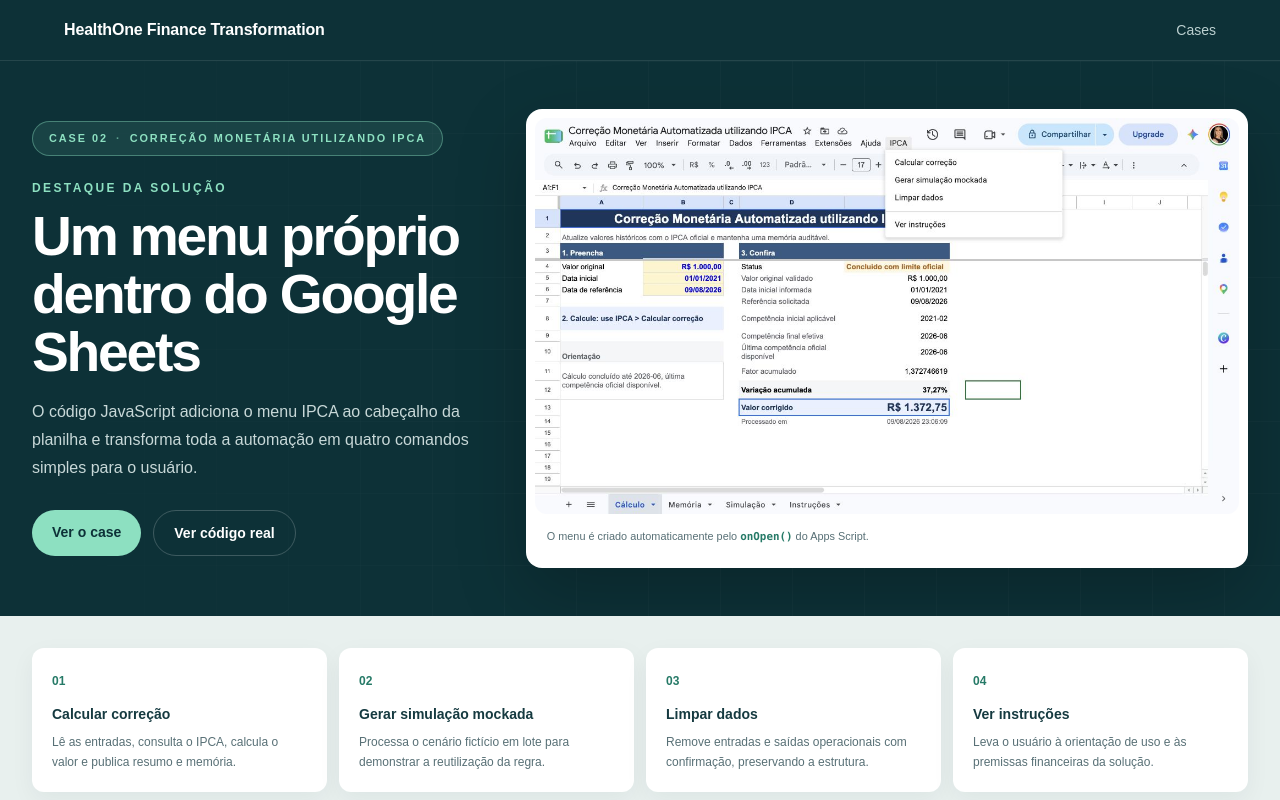
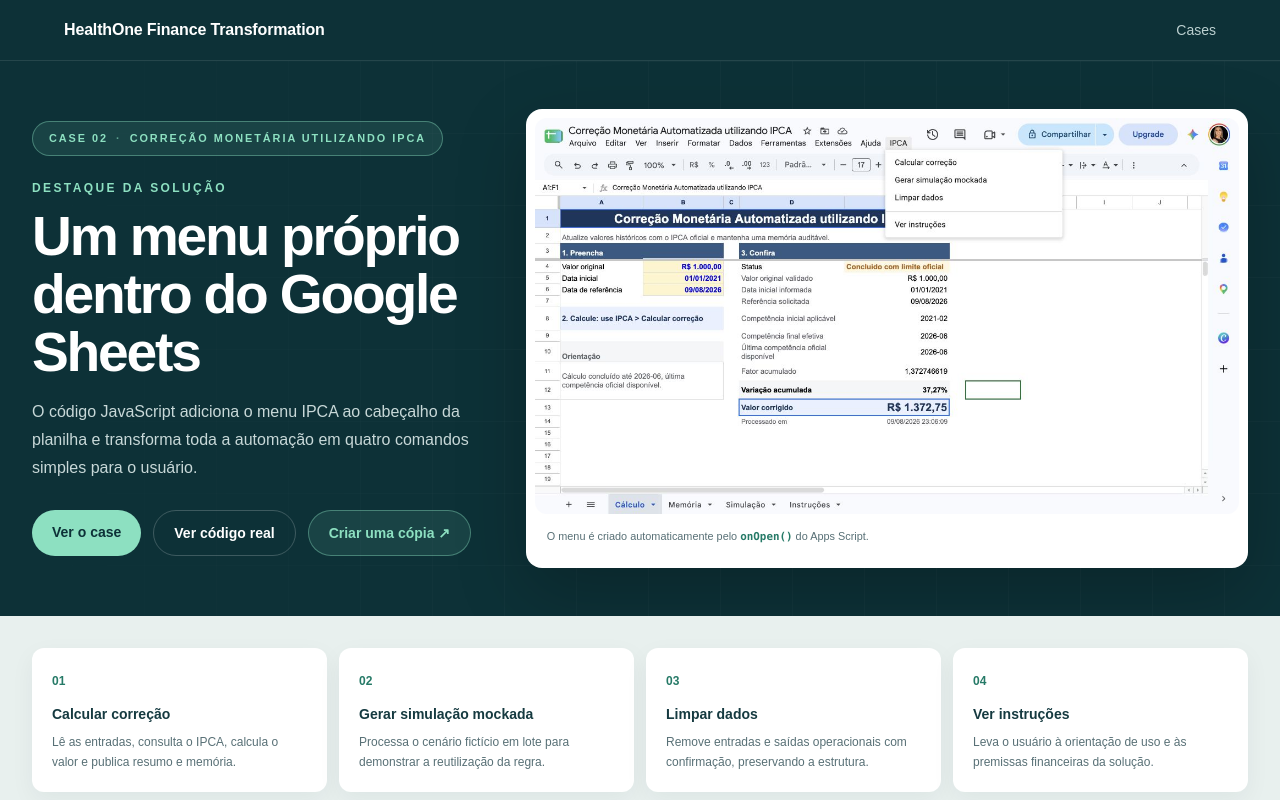
Before and after one commit to Anapaulaxavierr/healthone-finance-transformation, a Next.js app: page /cases/correcao-monetaria-ipca in a window 1280 px wide. Shown: the top 800 px of the page. Built offline with nearby package versions, Linux system fonts and the light colour scheme.

Commit message:
fix: restore IPCA sheet copy action

```diff
--- a/app/cases/correcao-monetaria-ipca/page.tsx
+++ b/app/cases/correcao-monetaria-ipca/page.tsx
@@ -388,6 +388,14 @@
               <div className="mt-7 flex flex-wrap gap-3">
                 <a href="#resumo-executivo" className="rounded-full bg-[#8de0c1] px-5 py-3 text-sm font-bold text-[#0d3137] transition hover:bg-white">Ver o case</a>
                 <a href="#codigo-real" className="rounded-full border border-white/20 px-5 py-3 text-sm font-bold text-white transition hover:border-white/50">Ver código real</a>
+                <a
+                  href="https://docs.google.com/spreadsheets/d/1rwtRgUkiyb4zlMn7hd6YBxb9DJJ4N7I_m6aCC8cwn6k/copy"
+                  target="_blank"
+                  rel="noreferrer"
+                  className="rounded-full border border-[#8de0c1]/40 bg-[#8de0c1]/10 px-5 py-3 text-sm font-bold text-[#8de0c1] transition hover:bg-[#8de0c1] hover:text-[#0d3137]"
+                >
+                  Criar uma cópia ↗
+                </a>
               </div>
             </div>
             <figure className="overflow-hidden rounded-2xl border border-white/15 bg-white p-2 shadow-[0_24px_70px_rgba(0,0,0,0.22)]">
@@ -677,7 +685,7 @@
                 <h3 className="mt-3 text-xl font-semibold text-white">IA com direção e validação humana</h3>
               </div>
               <p className="text-sm leading-6 text-[#d8e6e4]">
-                Agentes de IA apoiaram as etapas que envolviam código, revisão e documentação. O trabalho seguiu <strong className="text-white">Spec-Driven Development (SDD)</strong>: cada evolução começou por uma especificação com escopo e critérios de aceite, foi implementada, testada e validada antes da etapa seguinte. Ana definiu as regras financeiras, conduziu as decisões e revisou as entregas.
+                Agentes de IA apoiaram as etapas que envolviam código, revisão e documentação. O trabalho seguiu <strong className="text-white">Spec-Driven Development (SDD)</strong>: cada evolução começou por uma especificação com escopo e critérios de aceite, foi implementada, testada e validada antes da etapa seguinte.
               </p>
             </aside>
           </div>
```
